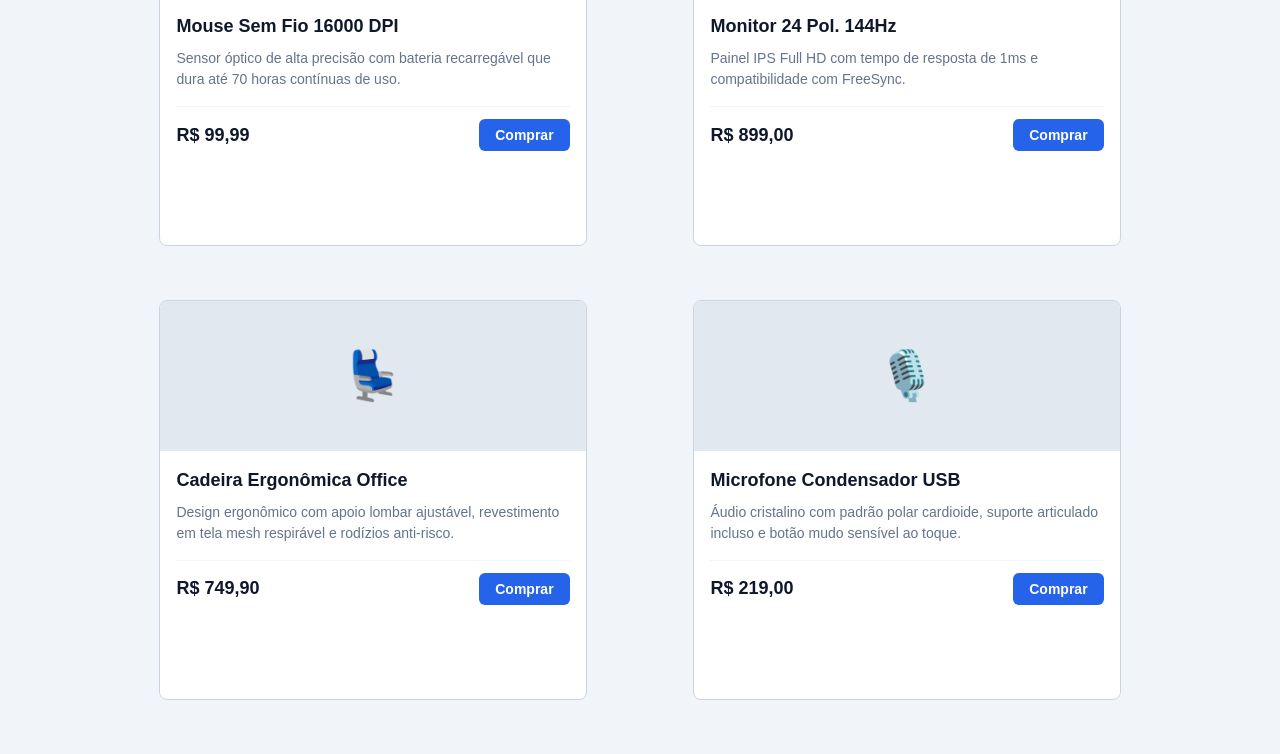
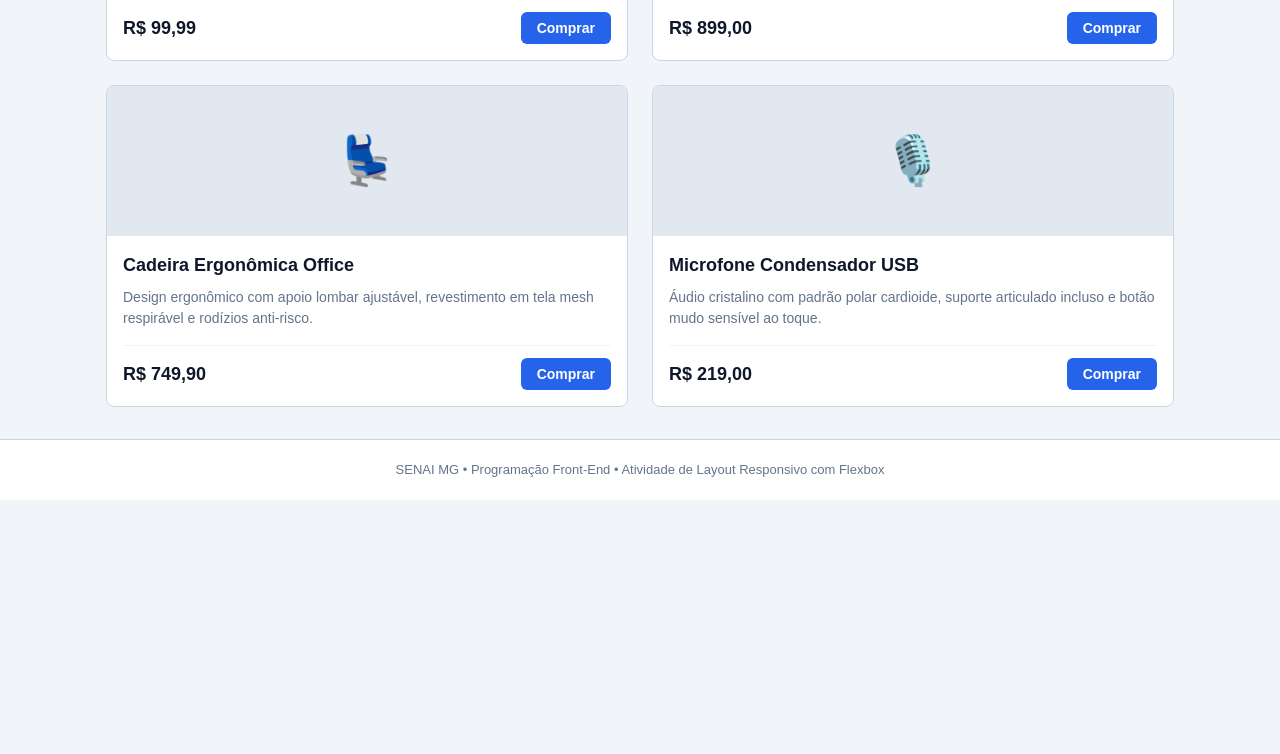
Before and after one commit to Ezir444/Tech-Store, a plain HTML site: page index.html in a window 1280 px wide. Shown: the part 751-1505 px from the top of the page. After the commit the page ends 1251 px from the top, so only its background shows below. Drawn offline with Linux system fonts and the light colour scheme.

Commit message:
finalizando

```diff
--- a/css/styles.css
+++ b/css/styles.css
@@ -26,6 +26,8 @@ body {
   display: flex;
   flex-direction: column;
   align-items: center;
+  gap: 24px;
+
 
 }
 .cabecalho {
@@ -49,17 +51,18 @@ body {
 .conteudo {
   padding: 32px 0;
   display: flex;
+
 }
 
 .card {
   display: flex;
   flex-direction: column;
-  width: 45%;
-  margin-bottom: 5%;
+  width: 100%;
   background-color: #ffffff;
   border: 1px solid #cbd5e1;
   border-radius: 8px;
   overflow: hidden;
+
 }
 
 .card-imagem {
@@ -68,10 +71,17 @@ body {
   font-size: 48px;
   text-align: center;
   line-height: 150px;
+  display: flex;
+  justify-content: center;
+  align-items: center;
+  flex: 1;
 }
 
 .card-conteudo {
   padding: 16px;
+  display: flex;
+  flex-direction: column;
+  flex: 1;
 }
 
 .card-titulo {
@@ -93,6 +103,7 @@ body {
   align-items: center;
   border-top: 1px solid #f1f5f9;
   padding-top: 12px;
+  margin-top: auto;
 }
 
 .card-preco {
@@ -134,9 +145,20 @@ body {
   }
 
   .card {
-    width: 40%;
-    height: 400px;
+    width: calc(50% - 12px);
   }
 
+}
 
+@media(min-width: 1024px)
+{
+  .grade-produtos {
+    flex-direction: row;
+    flex-wrap: wrap;
+    justify-content: space-around;
+  }
+
+  .card {
+    width: calc(50% - 12px);
+  }
 }
```
